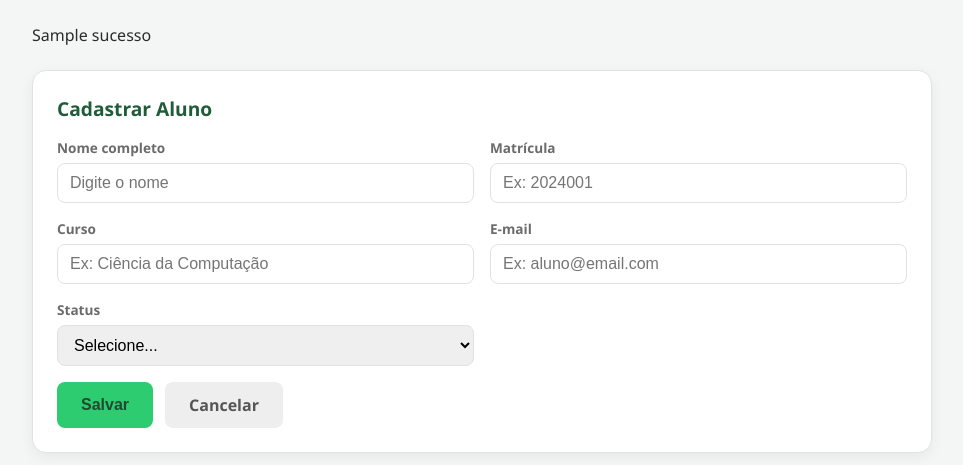
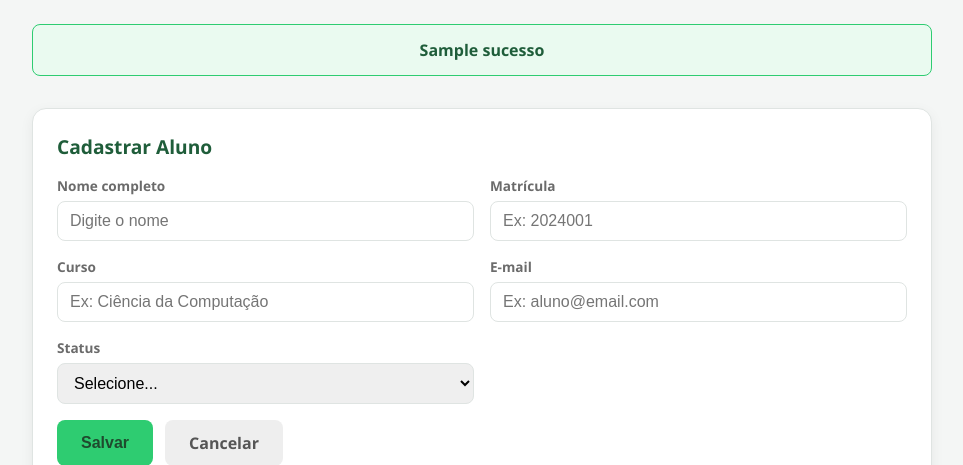
Before and after one commit to solrac-henrique/spring-boot-crud-alunos-gerenciamento, a Spring app: page /index in a window 1280 px wide. Shown: the part 94-559 px from the top of the page, without its empty margins (158-1121 px from the left). Run offline with Thymeleaf, Linux system fonts and the light colour scheme; the template is opened without the code that fills it: most values are stand-ins (such as "Sample title", 1, 10 or a date in 2020); data that the repository does not hold is empty.

Commit message:
Update style.css

```diff
--- a/src/main/resources/static/style.css
+++ b/src/main/resources/static/style.css
@@ -205,3 +205,26 @@ td {
     grid-template-columns: 1fr;
   }
 }
+
+/* Mensagens de feedback */
+.mensagem-sucesso {
+  background-color: #eafaf0;
+  color: #1f5d3a;
+  padding: 14px;
+  border-radius: 8px;
+  font-weight: 600;
+  text-align: center;
+  border: 1px solid #2ecc71;
+  margin-bottom: 8px;
+}
+
+.mensagem-erro {
+  background-color: #fdecea;
+  color: #b3261e;
+  padding: 14px;
+  border-radius: 8px;
+  font-weight: 600;
+  text-align: center;
+  border: 1px solid #e74c3c;
+  margin-bottom: 8px;
+}
```
